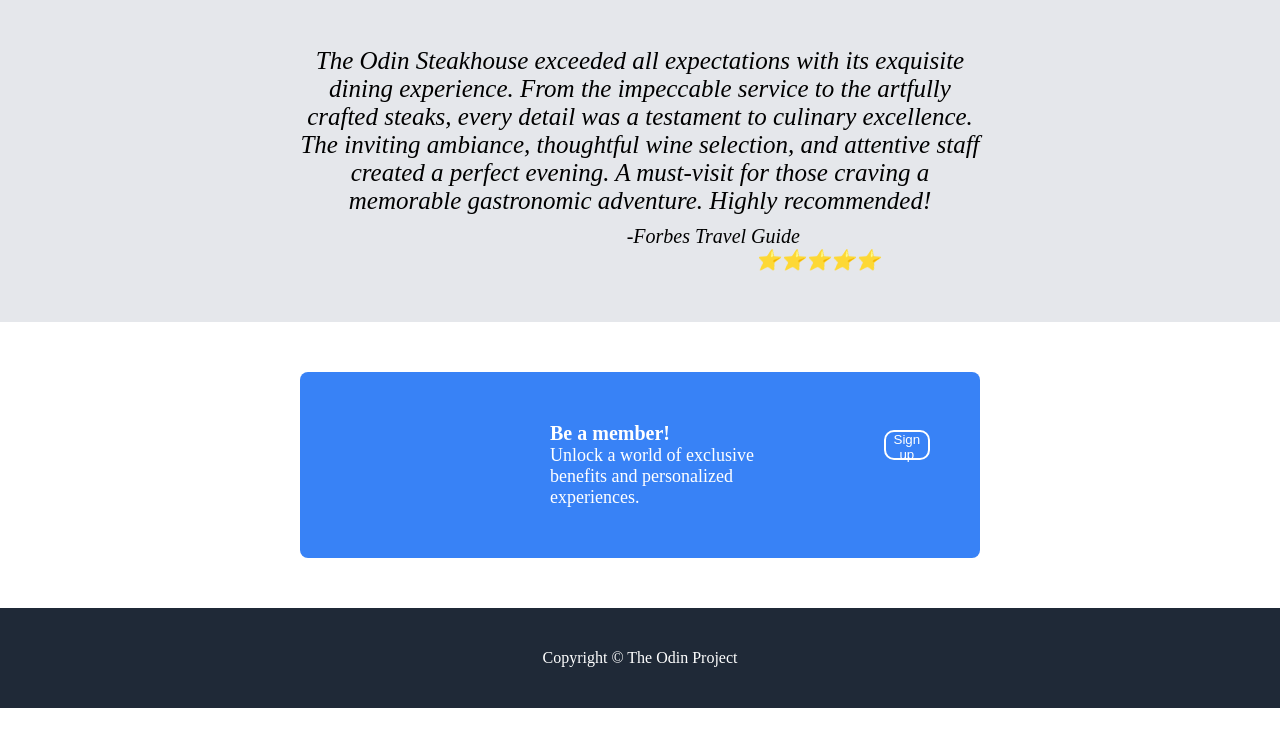
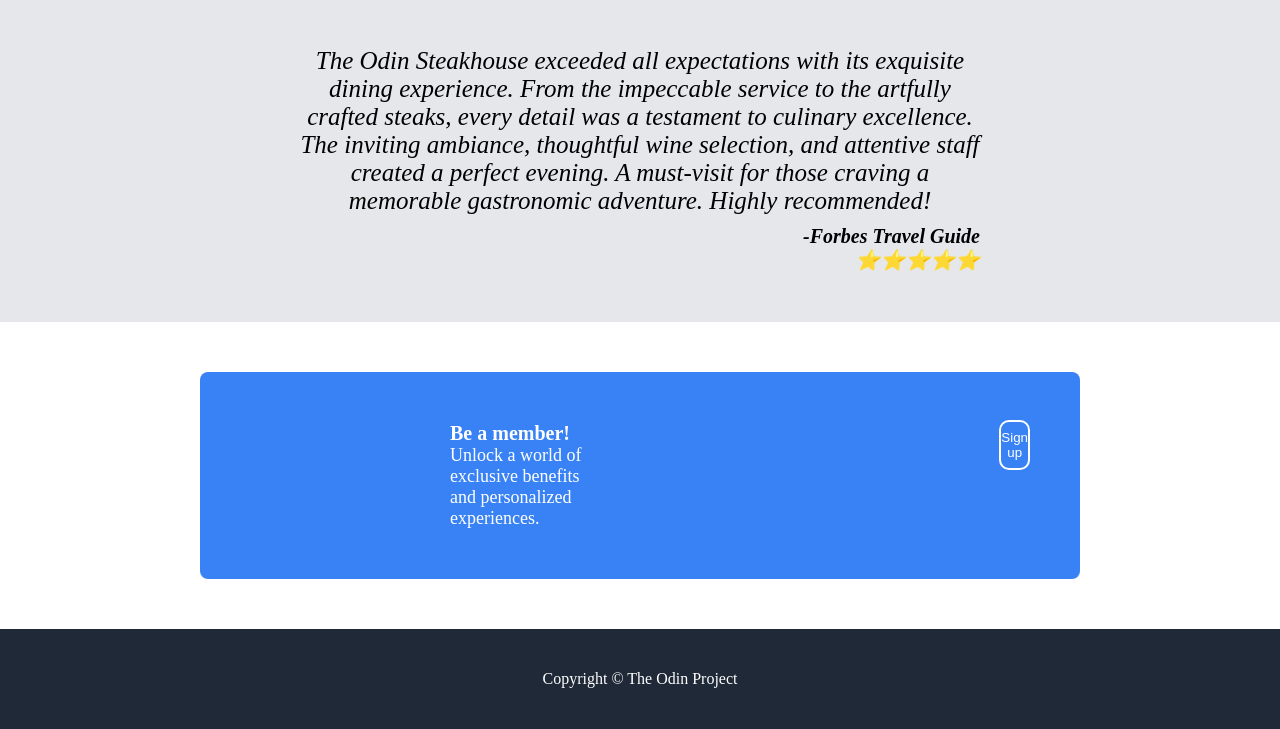
Before and after one commit to jfreepilar/the-odin-steakhouse, a plain HTML site: page index.html in a window 1280 px wide. Shown: the part 1396-2125 px from the top of the page. Before the commit the page ends 2104 px from the top, so only its background shows below. Drawn offline with Linux system fonts and the light colour scheme.

Commit message:
style.css

```diff
--- a/style.css
+++ b/style.css
@@ -143,19 +143,20 @@ button:hover {
 
 .forbes {
     font-size: 20px;
+    font-weight: bold;
     text-align: end;
-    padding-right: 480px;
+    padding-right: 300px;
 }
 
 .star {
     font-size: 20px;
     text-align: end;
-    padding: 0 400px 50px;
+    padding: 0 300px 50px;
 }
                                                             /* <!-- section 4  --> */
 .container-act {
     border-radius: 8px;;
-    margin: 50px 300px;
+    margin: 50px 200px;
     padding: 50px;
     background-color: #3882f6;
     height: 15  0px;
@@ -175,15 +176,15 @@ button:hover {
 
 .container-btm {
     display: flex;
-    gap:95px
+    gap:400px
 }
 
 .button-2 {
     border: 2px white solid;
     border-radius: 10px;
-    margin-top:-15px;
-    width: 90px;
-    height:30px;
+    margin-top:-25px;
+    width: 140px;
+    height:50px;
     width: 90px;
     background-color: #3882f6;
     color: white;
```
